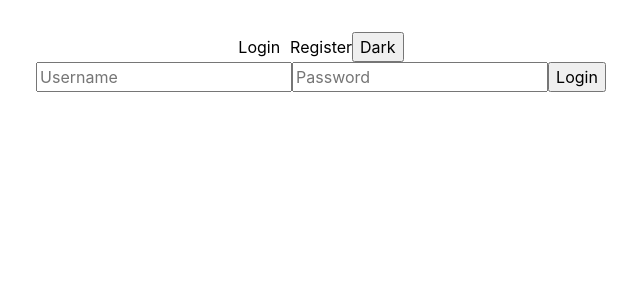
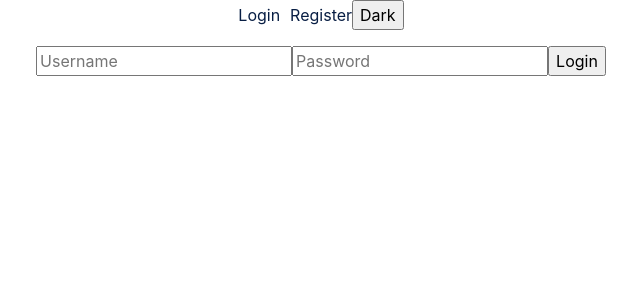
Before and after one commit to berkaysson/siem-case-study, a React (Vite) app: page /login in a window 1280 px wide. Shown: the top 300 px of the page, without its empty margins (319-959 px from the left). Built offline with nearby package versions, Linux system fonts and the light colour scheme.

Commit message:
update main styles

```diff
--- a/package.json
+++ b/package.json
@@ -12,6 +12,7 @@
   "dependencies": {
     "@hookform/resolvers": "^3.9.0",
     "@types/styled-components": "^5.1.34",
+    "lucide-react": "^0.412.0",
     "react": "^18.3.1",
     "react-dom": "^18.3.1",
     "react-hook-form": "^7.52.1",
--- a/src/components/Books.tsx
+++ b/src/components/Books.tsx
@@ -1,25 +1,12 @@
-import React, { useContext } from "react";
-import { AuthContext } from "../context/AuthContext";
-import { useNavigate } from "react-router-dom";
+import React from "react";
 import BookForm from "./BookForm";
 import BookList from "./BookList";
 
 const Books: React.FC = () => {
-  const { user, logout } = useContext(AuthContext);
-  const navigate = useNavigate();
-
-  const handleLogout = () => {
-    logout();
-    navigate("/login");
-  };
-
   return (
     <div>
-      <h1>Welcome, {user?.username}!</h1>
-      <p>Books Page</p>
+      <BookList />
       <BookForm />
-      <BookList />
-      <button onClick={handleLogout}>Logout</button>
     </div>
   );
 };
--- a/src/components/Layout.tsx
+++ b/src/components/Layout.tsx
@@ -13,13 +13,18 @@ import { AuthContext } from "../context/AuthContext";
 import { useContext } from "react";
 import NotFound from "./NotFound";
 import Navigation from "./ui/Navigation";
+import { ThemeContext } from "../context/ThemeContext";
+import styled from "styled-components";
 
 const Layout: React.FC = () => {
+  const { theme } = useContext(ThemeContext);
   const { user } = useContext(AuthContext);
 
   return (
+    <Wrapper theme={theme}>
       <Router>
         <Navigation />
+        <Main>
           <Routes>
             <Route element={<PublicRoute isAuthenticated={!!user} />}>
               <Route path="/login" element={<Login />} />
@@ -31,8 +36,26 @@ const Layout: React.FC = () => {
             <Route path="/" element={<Navigate to="/login" replace />} />
             <Route path="*" element={<NotFound />} />
           </Routes>
+        </Main>
       </Router>
+    </Wrapper>
   );
 };
 
 export default Layout;
+
+const Wrapper = styled.div`
+  background-color: ${(props) => props.theme.background};
+  color: ${(props) => props.theme.text};
+  min-height: 100%;
+  min-width: 100vw;
+`;
+
+const Main = styled.main`
+  padding: 1rem;
+  max-width: 1280px;
+  margin: 0 auto;
+  display: flex;
+  flex-direction: column;
+  align-items: center;
+`;
--- a/src/context/ThemeContext.tsx
+++ b/src/context/ThemeContext.tsx
@@ -3,17 +3,19 @@ import React, { createContext, useState } from "react";
 import { ThemeProvider as StyledThemeProvider } from "styled-components";
 
 const lightTheme = {
-  background: "#f1faee",
-  text: "#15273f",
-  primary: "#a8dadc",
-  secondary: "#457b9d",
+  background: "#ffffff",
+  text: "#081e44",
+  textAlt: "#20a3fe",
+  hover: "#a0c0da83",
+  boxShadow: "0 0 1px 1px #a0c0da83 inset",
 };
 
 const darkTheme = {
-  background: "#15273f",
+  background: "#081e44",
   text: "#f1faee",
-  primary: "#457b9d",
-  secondary: "#a8dadc",
+  textAlt: "#20a3fe",
+  hover: "#a0c0da83",
+  boxShadow: "0 0 1px 1px #a0c0da83 inset",
 };
 
 interface ThemeContextType {
--- a/src/styles/App.css
+++ b/src/styles/App.css
@@ -1,6 +1,4 @@
 #root {
   max-width: 1280px;
-  margin: 0 auto;
-  padding: 2rem;
   text-align: center;
 }
```
Also changed, not shown: 1 other file (tests, documents, lock files or other folders). Lines whose indentation alone changed are shown as unchanged.
